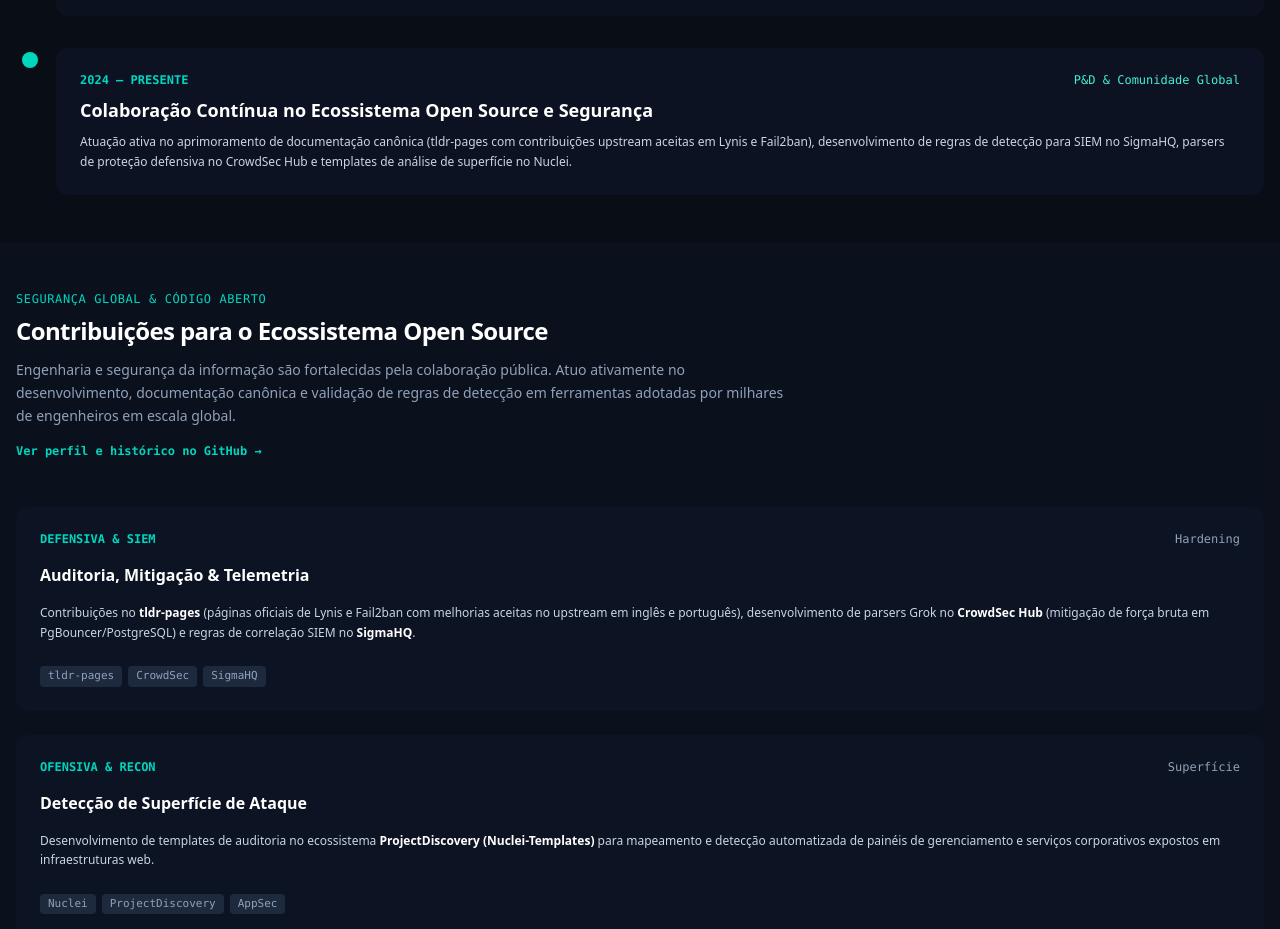
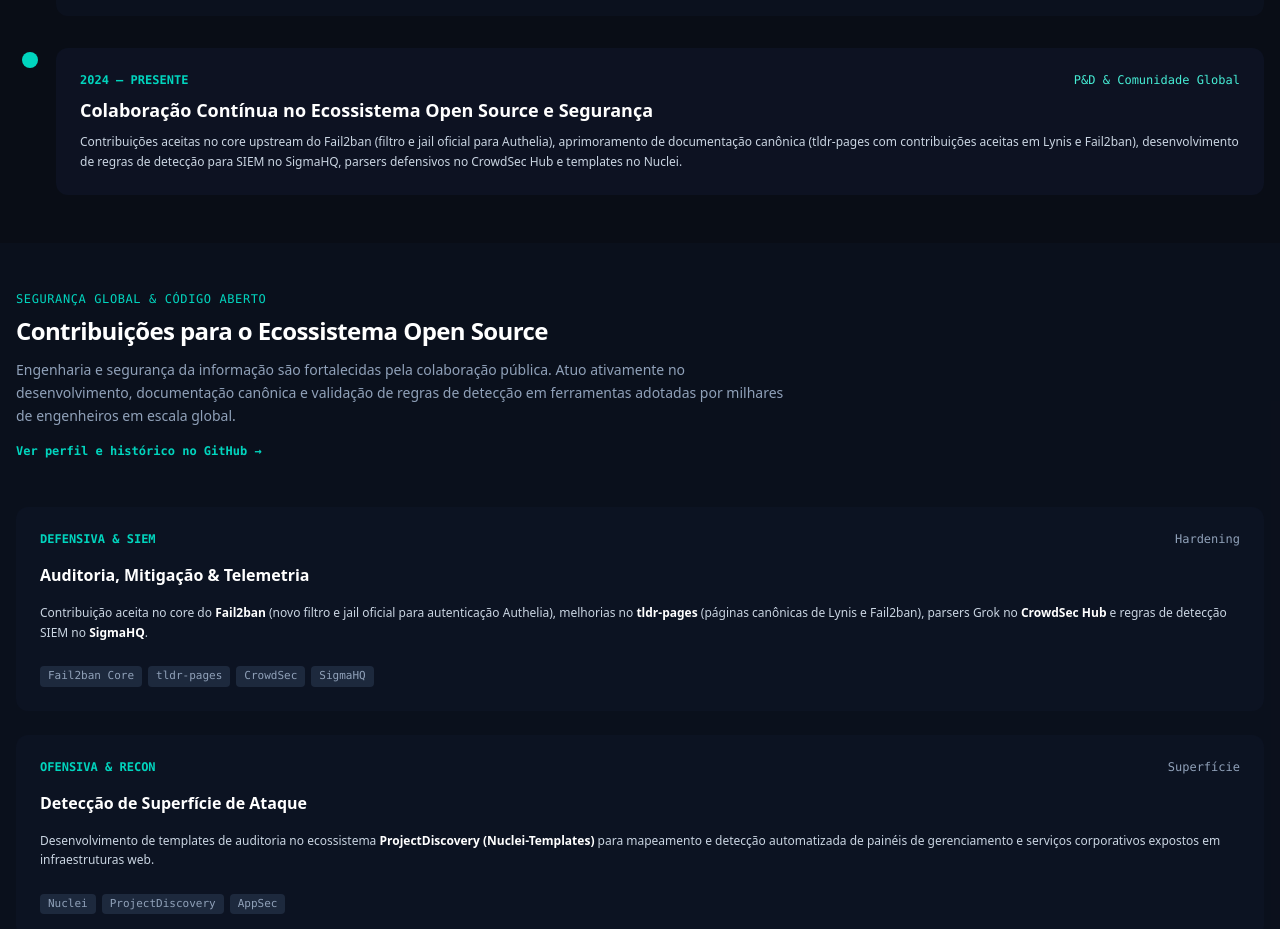
Before and after one commit to rafaelsoje/rafaelsoje.com, a Next.js app: page /sobre in a window 1280 px wide. Shown: the part 2140-3069 px from the top of the page. Built offline with nearby package versions, Linux system fonts and the light colour scheme; no server answers.

Commit message:
feat(sobre): adiciona mencao ao merge no core upstream do Fail2ban

```diff
--- a/src/app/sobre/page.tsx
+++ b/src/app/sobre/page.tsx
@@ -227,7 +227,7 @@ export default function SobrePage() {
                     Colaboração Contínua no Ecossistema Open Source e Segurança
                   </h3>
                   <p className="text-slate-300 text-xs sm:text-sm leading-relaxed">
-                    Atuação ativa no aprimoramento de documentação canônica (tldr-pages com contribuições upstream aceitas em Lynis e Fail2ban), desenvolvimento de regras de detecção para SIEM no SigmaHQ, parsers de proteção defensiva no CrowdSec Hub e templates de análise de superfície no Nuclei.
+                    Contribuições aceitas no core upstream do Fail2ban (filtro e jail oficial para Authelia), aprimoramento de documentação canônica (tldr-pages com contribuições aceitas em Lynis e Fail2ban), desenvolvimento de regras de detecção para SIEM no SigmaHQ, parsers defensivos no CrowdSec Hub e templates no Nuclei.
                   </p>
                 </div>
               </div>
@@ -272,9 +272,10 @@ export default function SobrePage() {
                   Auditoria, Mitigação &amp; Telemetria
                 </h3>
                 <p className="text-slate-300 text-xs sm:text-sm leading-relaxed">
-                  Contribuições no <strong className="text-white">tldr-pages</strong> (páginas oficiais de Lynis e Fail2ban com melhorias aceitas no upstream em inglês e português), desenvolvimento de parsers Grok no <strong className="text-white">CrowdSec Hub</strong> (mitigação de força bruta em PgBouncer/PostgreSQL) e regras de correlação SIEM no <strong className="text-white">SigmaHQ</strong>.
+                  Contribuição aceita no core do <strong className="text-white">Fail2ban</strong> (novo filtro e jail oficial para autenticação Authelia), melhorias no <strong className="text-white">tldr-pages</strong> (páginas canônicas de Lynis e Fail2ban), parsers Grok no <strong className="text-white">CrowdSec Hub</strong> e regras de detecção SIEM no <strong className="text-white">SigmaHQ</strong>.
                 </p>
                 <div className="pt-2 flex flex-wrap gap-1.5 text-[11px] font-mono text-slate-400">
+                  <span className="px-2 py-0.5 rounded bg-slate-800 border border-slate-700">Fail2ban Core</span>
                   <span className="px-2 py-0.5 rounded bg-slate-800 border border-slate-700">tldr-pages</span>
                   <span className="px-2 py-0.5 rounded bg-slate-800 border border-slate-700">CrowdSec</span>
                   <span className="px-2 py-0.5 rounded bg-slate-800 border border-slate-700">SigmaHQ</span>
```
